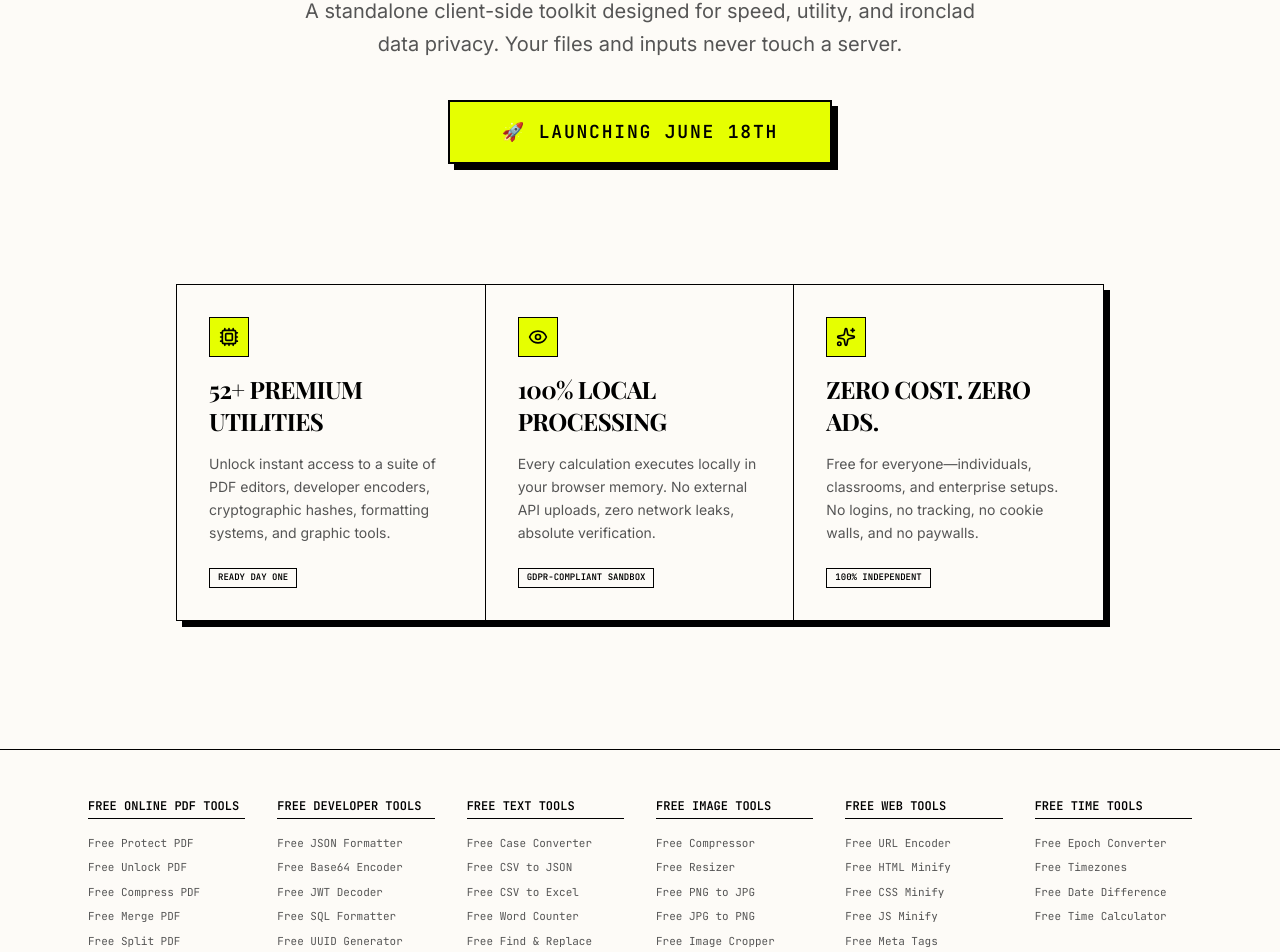
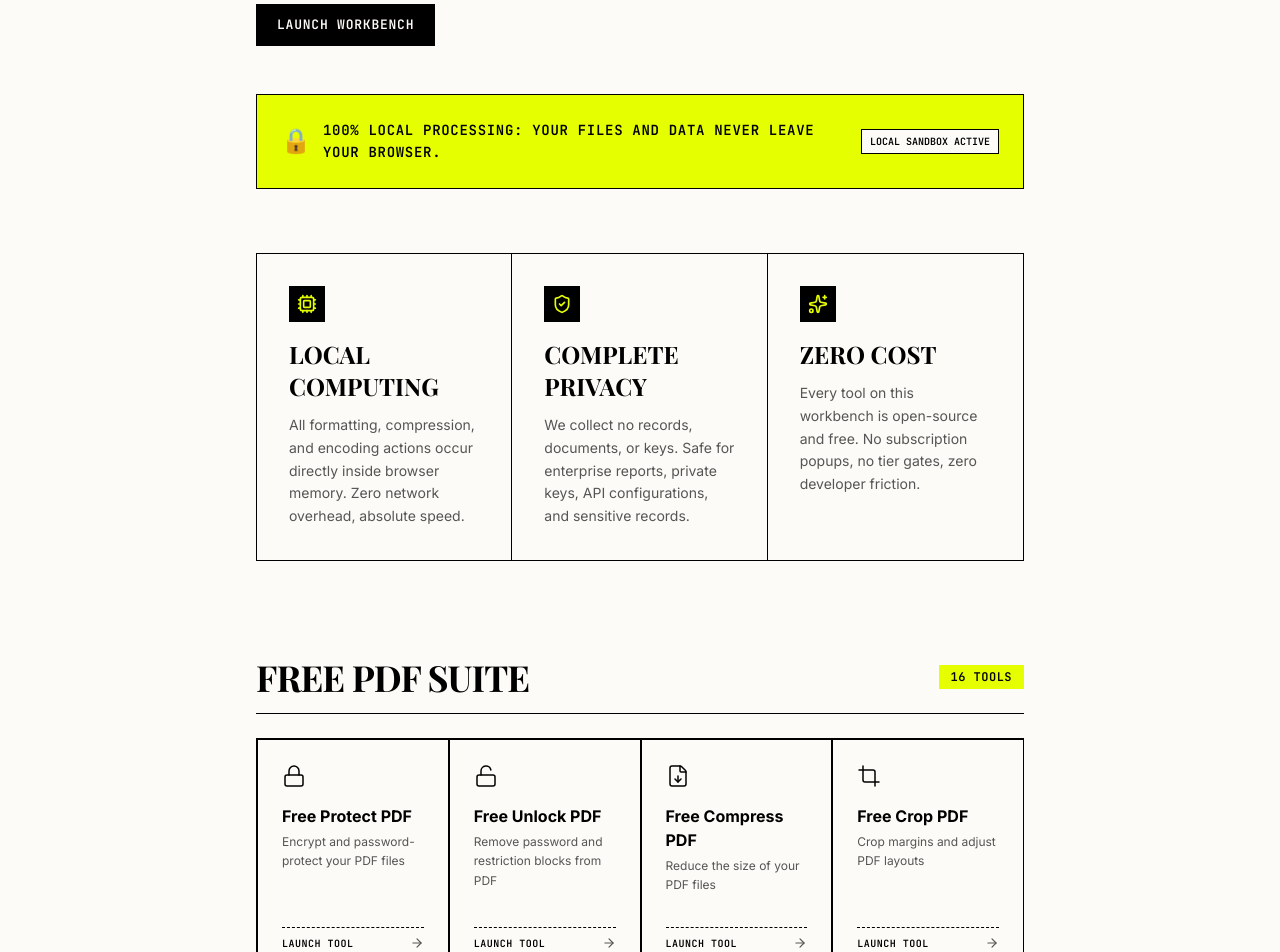
Before and after one commit to Anirudh-Rao-portfolio/ToolsAtZero, a Next.js app: page / in a window 1280 px wide. Shown: the part 676-1628 px from the top of the page. Built offline with nearby package versions, Linux system fonts and the light colour scheme.

Commit message:
feat: restore registry workbench homepage for official launch

```diff
--- a/app/page.tsx
+++ b/app/page.tsx
@@ -1,109 +1,181 @@
+import Link from "next/link";
+import { tools } from "@/lib/tools";
+import { ArrowRight, Lock, Sparkles, Cpu, ShieldCheck } from "lucide-react";
 import type { Metadata } from "next";
 import { Logo } from "@/components/logo";
-import { Cpu, Eye, Sparkles } from "lucide-react";
 
 export const metadata: Metadata = {
-  title: "ToolsAtZero | The Zero-Server Workbench | Launching June 18th",
+  title: "ToolsAtZero | 100+ Free Developer & Office Tools | 100% Client-Side",
   description:
-    "Official Launch Announcement: ToolsAtZero is coming June 18th. 52+ premium client-side utilities with 100% local processing and absolute data privacy.",
+    "The ultimate free web toolkit. JSON formatters, Base64 encoders, and PDF tools. No sign-ups, no server uploads, zero friction. All processing runs in your browser memory.",
 };
 
 export default function HomePage() {
+  const pdfTools = tools.filter((t) => t.category === "pdf");
+  const developerTools = tools.filter((t) => t.category === "developer");
+  const officeTools = tools.filter((t) => t.category === "office");
+  const imageTools = tools.filter((t) => t.category === "image");
+  const webTools = tools.filter((t) => t.category === "web");
+  const timeTools = tools.filter((t) => t.category === "time");
+
+  const categories = [
+    { slug: "pdf", title: "Free PDF Suite", count: pdfTools.length, list: pdfTools },
+    { slug: "developer", title: "Free Developer Tools", count: developerTools.length, list: developerTools },
+    { slug: "office", title: "Free Office & Text Tools", count: officeTools.length, list: officeTools },
+    { slug: "image", title: "Free Image Tools", count: imageTools.length, list: imageTools },
+    { slug: "web", title: "Free Web Tools", count: webTools.length, list: webTools },
+    { slug: "time", title: "Free Time Tools", count: timeTools.length, list: timeTools },
+  ];
+
   return (
-    <main className="min-h-[80vh] flex flex-col justify-between bg-background text-foreground pb-12 sm:pb-24 pt-6 sm:pt-12">
-
+    <main className="min-h-screen bg-background text-foreground pb-24">
       {/* ════════════════════════════════════════
           HERO SECTION
           ════════════════════════════════════════ */}
-      <section className="flex flex-col items-center justify-center text-center px-4 py-16 sm:py-24 max-w-4xl mx-auto space-y-10 animate-fade-in-scale">
+      <section className="px-6 pt-24 pb-12 md:px-12 lg:px-24">
+        <div className="max-w-4xl mx-auto text-center md:text-left">
+          <div className="flex justify-center md:justify-start mb-6">
+            <div className="w-16 h-16 bg-accent border-2 border-black flex items-center justify-center shadow-[4px_4px_0px_0px_rgba(0,0,0,1)] hover:translate-x-[2px] hover:translate-y-[2px] hover:shadow-[2px_2px_0px_0px_rgba(0,0,0,1)] transition-all duration-200">
+              <Logo className="w-10 h-10 text-black transition-transform duration-700 hover:rotate-90" />
+            </div>
+          </div>
+          <h1 className="font-editorial text-4xl sm:text-5xl md:text-6xl lg:text-7xl leading-[1.1] tracking-tight uppercase font-black">
+            The Ultimate Free Client-Side Workbench.
+          </h1>
 
-        {/* Styled Logo Container */}
-        <div className="w-20 h-20 bg-accent border-2 border-black flex items-center justify-center shadow-[6px_6px_0px_0px_rgba(0,0,0,1)] hover:translate-x-[2px] hover:translate-y-[2px] hover:shadow-[4px_4px_0px_0px_rgba(0,0,0,1)] transition-all duration-200">
-          <Logo className="w-12 h-12 text-black transition-transform duration-1000 hover:rotate-180" />
+          <p className="mt-8 max-w-2xl text-lg md:text-xl leading-relaxed text-muted-foreground">
+            A comprehensive, client-side registry of utility tools for developer, office, and design tasks. No sign-ups, no tracking. Every computation runs strictly in your browser memory.
+          </p>
+
+          <div className="mt-10 flex flex-wrap items-center justify-center md:justify-start gap-4">
+            <Link href="#tools" className="btn-primary">
+              Launch Workbench
+            </Link>
           </div>
-
-        {/* Big Bold Headline */}
-        <div className="space-y-4">
-          <h1 className="font-editorial text-5xl sm:text-6xl md:text-7xl lg:text-8xl leading-[1.05] tracking-tight uppercase font-black">
-            The Zero-Server Workbench.
-          </h1>
-          <p className="max-w-2xl mx-auto text-muted-foreground text-base sm:text-lg md:text-xl leading-relaxed">
-            A standalone client-side toolkit designed for speed, utility, and ironclad data privacy. Your files and inputs never touch a server.
-          </p>
         </div>
-
-        {/* Neon Launch Date Banner */}
-        <div className="bg-accent border-2 border-black px-8 py-4 shadow-[6px_6px_0px_0px_rgba(0,0,0,1)] max-w-sm w-full">
-          <p className="font-mono text-base sm:text-lg font-black uppercase tracking-widest text-black">
-            🚀 Launching June 18th
-          </p>
-        </div>
-
       </section>
 
       {/* ════════════════════════════════════════
-          VALUE PROPOSITIONS GRID
+          HIGH-VISIBILITY NEON TRUST BANNER
           ════════════════════════════════════════ */}
-      <section className="px-4 max-w-5xl mx-auto w-full mt-6">
-        <div className="grid grid-cols-1 md:grid-cols-3 border border-black bg-background shadow-[6px_6px_0px_0px_rgba(0,0,0,1)]">
+      <section className="px-6 md:px-12 lg:px-24 mb-16">
+        <div className="max-w-6xl mx-auto bg-accent border border-black p-5 sm:p-6 text-black">
+          <div className="flex flex-col md:flex-row items-center justify-between gap-4">
+            <div className="flex items-center gap-3">
+              <span className="text-2xl shrink-0">🔒</span>
+              <p className="font-mono text-xs sm:text-sm font-bold uppercase tracking-wider text-center md:text-left leading-relaxed">
+                100% LOCAL PROCESSING: Your files and data never leave your browser.
+              </p>
+            </div>
+            <span className="shrink-0 font-mono text-[10px] uppercase font-black border border-black px-2 py-1 bg-background">
+              Local Sandbox Active
+            </span>
+          </div>
+        </div>
+      </section>
 
-          {/* Column 1 */}
-          <div className="p-8 border-b md:border-b-0 md:border-r border-black flex flex-col justify-between space-y-6">
-            <div className="space-y-4">
-              <div className="w-10 h-10 bg-accent border border-black flex items-center justify-center text-black">
+      {/* ════════════════════════════════════════
+          VALUE PROPOSITIONS
+          ════════════════════════════════════════ */}
+      <section className="px-6 md:px-12 lg:px-24 mb-24">
+        <div className="max-w-6xl mx-auto border border-black bg-background">
+          <div className="grid grid-cols-1 md:grid-cols-3">
+            {/* Local Computing */}
+            <div className="p-8 border-b md:border-b-0 md:border-r border-black flex flex-col justify-between">
+              <div>
+                <div className="mb-4 text-accent bg-black p-2 w-fit">
                   <Cpu className="w-5 h-5" />
                 </div>
-              <h2 className="font-editorial text-2xl font-bold uppercase tracking-tight text-foreground">
-                52+ Premium Utilities
-              </h2>
-              <p className="text-muted-foreground text-sm leading-relaxed">
-                Unlock instant access to a suite of PDF editors, developer encoders, cryptographic hashes, formatting systems, and graphic tools.
+                <h3 className="font-editorial text-2xl mb-3 uppercase font-bold">Local Computing</h3>
+                <p className="text-muted-foreground leading-relaxed text-sm">
+                  All formatting, compression, and encoding actions occur directly inside browser memory. Zero network overhead, absolute speed.
                 </p>
               </div>
-            <span className="font-mono text-[9px] font-black uppercase border border-black px-2 py-0.5 w-fit">
-              Ready Day One
+            </div>
+
+            {/* Complete Privacy */}
+            <div className="p-8 border-b md:border-b-0 md:border-r border-black flex flex-col justify-between">
+              <div>
+                <div className="mb-4 text-accent bg-black p-2 w-fit">
+                  <ShieldCheck className="w-5 h-5" />
+                </div>
+                <h3 className="font-editorial text-2xl mb-3 uppercase font-bold">Complete Privacy</h3>
+                <p className="text-muted-foreground leading-relaxed text-sm">
+                  We collect no records, documents, or keys. Safe for enterprise reports, private keys, API configurations, and sensitive records.
+                </p>
+              </div>
+            </div>
+
+            {/* Zero Cost */}
+            <div className="p-8 flex flex-col justify-between">
+              <div>
+                <div className="mb-4 text-accent bg-black p-2 w-fit">
+                  <Sparkles className="w-5 h-5" />
+                </div>
+                <h3 className="font-editorial text-2xl mb-3 uppercase font-bold">Zero Cost</h3>
+                <p className="text-muted-foreground leading-relaxed text-sm">
+                  Every tool on this workbench is open-source and free. No subscription popups, no tier gates, zero developer friction.
+                </p>
+              </div>
+            </div>
+          </div>
+        </div>
+      </section>
+
+      {/* ════════════════════════════════════════
+          TOOL SUITE REGISTRY GRID
+          ════════════════════════════════════════ */}
+      <section id="tools" className="px-6 md:px-12 lg:px-24 space-y-24">
+        <div className="max-w-6xl mx-auto space-y-20">
+          {categories.map((cat) => (
+            <div key={cat.slug} className="space-y-6">
+              <div className="flex items-center justify-between border-b border-black pb-4">
+                <h2 className="font-editorial text-3xl sm:text-4xl font-bold uppercase tracking-tight">
+                  {cat.title}
+                </h2>
+                <span className="neon-badge px-3 py-1 text-xs">
+                  {cat.count} TOOLS
                 </span>
               </div>
 
-          {/* Column 2 */}
-          <div className="p-8 border-b md:border-b-0 md:border-r border-black flex flex-col justify-between space-y-6">
+              <div className="grid grid-cols-1 sm:grid-cols-2 lg:grid-cols-3 xl:grid-cols-4 gap-0 border-t border-l border-black bg-background">
+                {cat.list.map((tool) => {
+                  const IconComponent = tool.icon;
+                  return (
+                    <Link
+                      key={tool.slug}
+                      href={tool.href}
+                      className="editorial-card flex flex-col justify-between p-6 group border-r border-b border-black"
+                    >
                       <div className="space-y-4">
-              <div className="w-10 h-10 bg-accent border border-black flex items-center justify-center text-black">
-                <Eye className="w-5 h-5" />
+                        <div className="card-icon shrink-0 text-foreground">
+                          <IconComponent size={24} strokeWidth={1.5} />
                         </div>
-              <h2 className="font-editorial text-2xl font-bold uppercase tracking-tight text-foreground">
-                100% Local Processing
-              </h2>
-              <p className="text-muted-foreground text-sm leading-relaxed">
-                Every calculation executes locally in your browser memory. No external API uploads, zero network leaks, absolute verification.
+                        <div className="space-y-1">
+                          <span className="card-title font-bold text-base block group-hover:underline">
+                            Free {tool.name}
+                          </span>
+                          <p className="card-description text-xs text-muted-foreground leading-relaxed">
+                            {tool.tagline}
                           </p>
                         </div>
-            <span className="font-mono text-[9px] font-black uppercase border border-black px-2 py-0.5 w-fit">
-              GDPR-Compliant Sandbox
-            </span>
                       </div>
 
-          {/* Column 3 */}
-          <div className="p-8 flex flex-col justify-between space-y-6">
-            <div className="space-y-4">
-              <div className="w-10 h-10 bg-accent border border-black flex items-center justify-center text-black">
-                <Sparkles className="w-5 h-5" />
+                      <div className="mt-8 flex items-center justify-between font-mono text-[10px] uppercase font-bold tracking-wider pt-2 border-t border-dashed border-black/10">
+                        <span>Launch Tool</span>
+                        <ArrowRight
+                          size={14}
+                          className="card-arrow text-muted-foreground transition-transform duration-200"
+                        />
                       </div>
-              <h2 className="font-editorial text-2xl font-bold uppercase tracking-tight text-foreground">
-                Zero Cost. Zero Ads.
-              </h2>
-              <p className="text-muted-foreground text-sm leading-relaxed">
-                Free for everyone—individuals, classrooms, and enterprise setups. No logins, no tracking, no cookie walls, and no paywalls.
-              </p>
+                    </Link>
+                  );
+                })}
               </div>
-            <span className="font-mono text-[9px] font-black uppercase border border-black px-2 py-0.5 w-fit">
-              100% Independent
-            </span>
             </div>
-
+          ))}
         </div>
       </section>
-
     </main>
   );
 }
--- a/package.json
+++ b/package.json
@@ -11,6 +11,7 @@
   "dependencies": {
     "@radix-ui/react-dialog": "^1.1.16",
     "@radix-ui/react-slot": "^1.2.5",
+    "@vercel/analytics": "^2.0.1",
     "class-variance-authority": "^0.7.1",
     "clsx": "^2.1.1",
     "lucide-react": "^1.18.0",
```
Also changed, not shown: 1 other file (tests, documents, lock files or other folders). Lines whose indentation alone changed are shown as unchanged.
